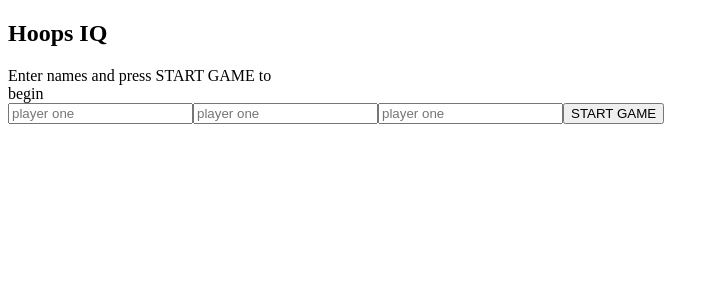
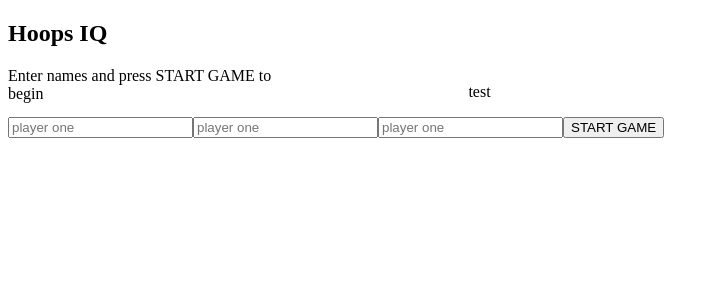
Before and after one commit to kobesparrow/hoops-IQ, a React (Create React App) app: page / in a window 1280 px wide. Shown: the top 300 px of the page, without its empty margins (0-719 px from the left). Built offline with nearby package versions, Linux system fonts and the light colour scheme.

Commit message:
Troubleshooting ClueTile refresh issue

```diff
--- a/src/Category/Category.js
+++ b/src/Category/Category.js
@@ -12,21 +12,16 @@ class Category extends Component {
     }
   }
 
-  async componentDidMount() {
+  async componentDidMount() { // This is where the issue happens, because every time it mounts, it goes through this process again
     await this.cluesToState()
   }
 
   cluesToState = () => {
+    console.log('test cluesToState')
     const clues = this.props.shuffle(data.clues.filter(clue => {
       return clue.categoryId === this.props.id}));
     this.setState({ clues })
   }
-
-
-
-  // displayClues = () => {
-  //   const clueOne = this.state.clues.find(clue => clue.pointValue === 100)
-  // }
 
   render() {
 
@@ -34,7 +29,6 @@ class Category extends Component {
     const clueTwo = this.state.clues.find(clue => clue.pointValue === 200)
     const clueThree = this.state.clues.find(clue => clue.pointValue === 300)
     const clueFour = this.state.clues.find(clue => clue.pointValue === 400)
-
 
     return (
       <article className='category'>
--- /dev/null
+++ b/src/GameArea/GameArea.js
@@ -0,0 +1,12 @@
+import React from 'react';
+
+const GameArea = () => {
+
+  return (
+    <div>
+      <p>test</p>
+    </div>
+  )
+}
+
+export default GameArea;
--- a/src/Gameboard/Gameboard.js
+++ b/src/Gameboard/Gameboard.js
@@ -4,6 +4,7 @@ import Category from '../Category/Category';
 import PlayerForm from '../PlayerForm/PlayerForm';
 import PlayerCard from '../PlayerCard/PlayerCard';
 import AnswerForm from '../AnswerForm/AnswerForm';
+import GameArea from '../GameArea/GameArea';
 import { connect } from 'react-redux';
 import { stashAnswer } from '../actions';
 
@@ -30,7 +31,7 @@ export class Gameboard extends Component {
     await this.displayCategories()
   }
 
-  displayCategories = () => {
+  displayCategories = () => { // potentially create categories here?
     let shuffledCategories = this.shuffle(this.state.categories).splice(0, 4)
     this.setState({
       currentCategories: [...shuffledCategories],
@@ -80,6 +81,8 @@ export class Gameboard extends Component {
 
   renderGame = (status) => {
 
+
+
     const categories = this.state.currentCategories.map(cat => {
       return <Category {...cat}
         key={cat.id}
@@ -93,6 +96,8 @@ export class Gameboard extends Component {
     const playerCards = this.state.players.map(player => {
       return <PlayerCard {...player} />
     })
+
+    // const categories =
 
     let cats = this.state.startGame === false
       ? 'Enter names and press START GAME to begin'
@@ -108,6 +113,7 @@ export class Gameboard extends Component {
         return <section className='game-area'>
                 <section className='game-tiles'>
                   {cats}
+                  <GameArea />
                 </section>
                 <section className='players'>
                   {players}
```
